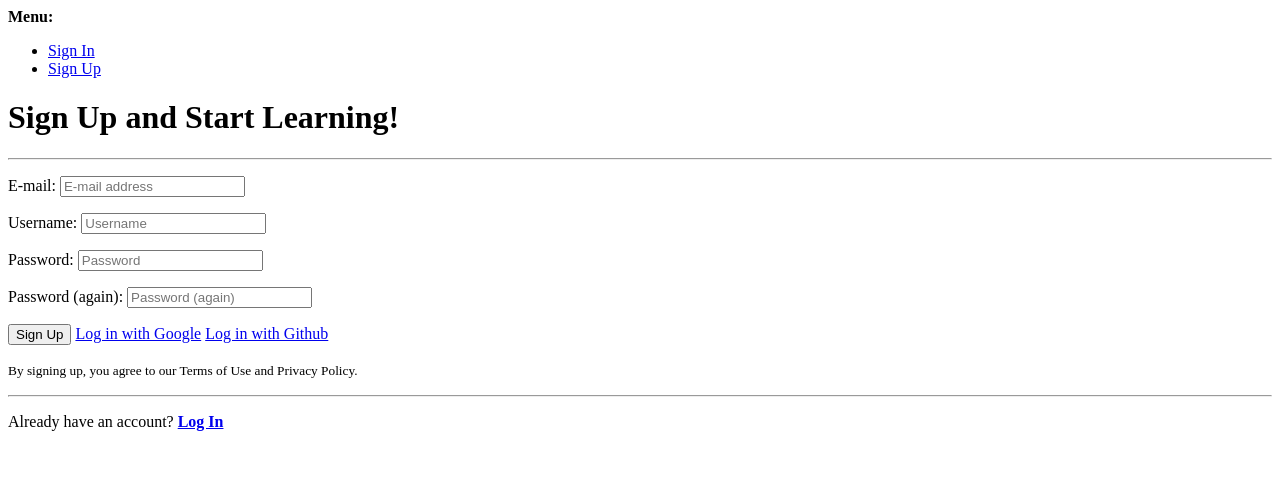
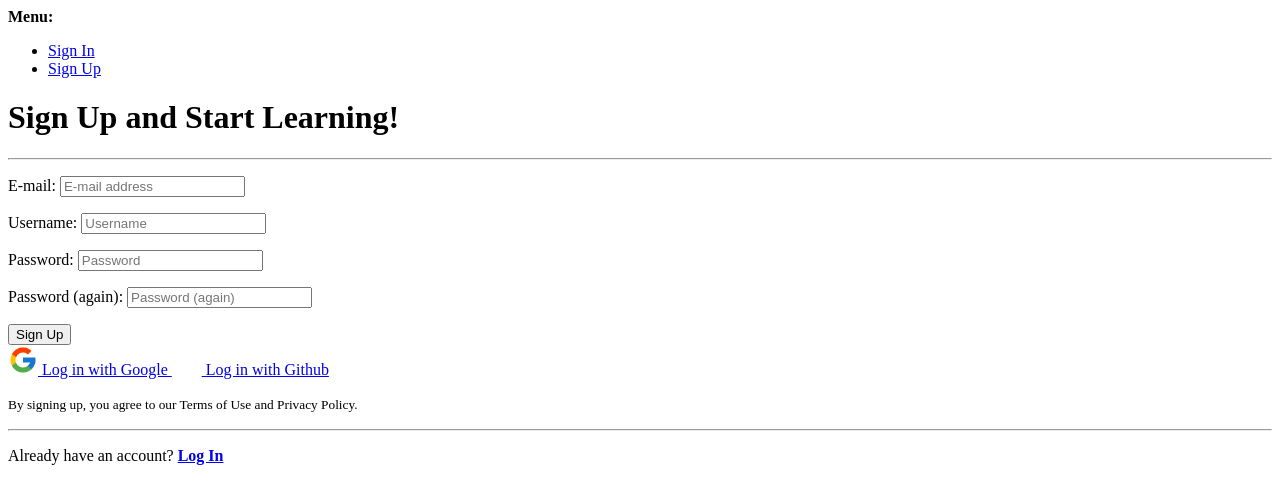
Before and after one commit to IbrahimMuhammad-web/django-courses, a Django app: page /accounts/signup/ in a window 1280 px wide. Shown: the top 504 px of the page. Run offline with Django 3.2, Linux system fonts and the light colour scheme; some libraries are stand-ins or nearby versions.

Commit message:
Google/Github Logo Added on Buttons

```diff
--- a/templates/account/signup.html
+++ b/templates/account/signup.html
@@ -1,4 +1,6 @@
 {% extends "account/base.html" %}
+
+{% load static %}
 
 {% load i18n %}
 {% load account socialaccount %}
@@ -31,8 +33,13 @@ Sign Up | Vijay Thapa
                 {% get_providers as socialaccount_providers %}
 
                 {% if socialaccount_providers %}
-                    <a href="{% provider_login_url "google" process="login" %}" class="btn btn-md btn-danger btn-block">Log in with Google</a>
-                    <a href="{% provider_login_url "github" process="login" %}" class="btn btn-md btn-dark btn-block">Log in with Github</a>
+                    <br>
+                    <a href="{% provider_login_url "google" process="login" %}" class="btn btn-md btn-outline-dark btn-block">
+                        <img src="{% static 'images/google.png' %}" alt="Google Logo" width="30" /> Log in with Google
+                    </a>
+                    <a href="{% provider_login_url "github" process="login" %}" class="btn btn-md btn-dark btn-block">
+                        <img src="{% static 'images/github.png' %}" alt="Github Logo White" width="30" /> Log in with Github
+                    </a>
                 {% endif %}
 
 
```
Also changed, not shown: templates/account/login.html (+9 -2 lines), courseproject/static/images/github.png (added), courseproject/static/images/google.png (added), 2 other files.
